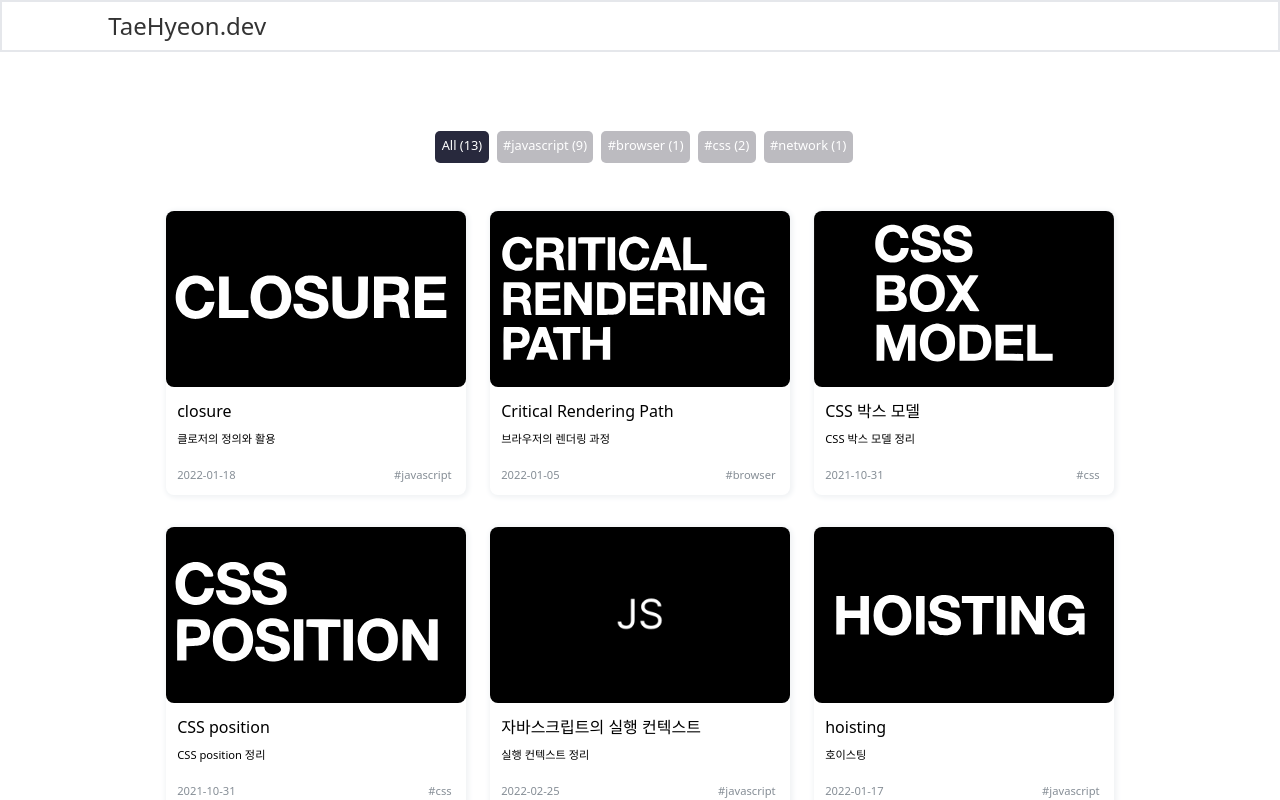
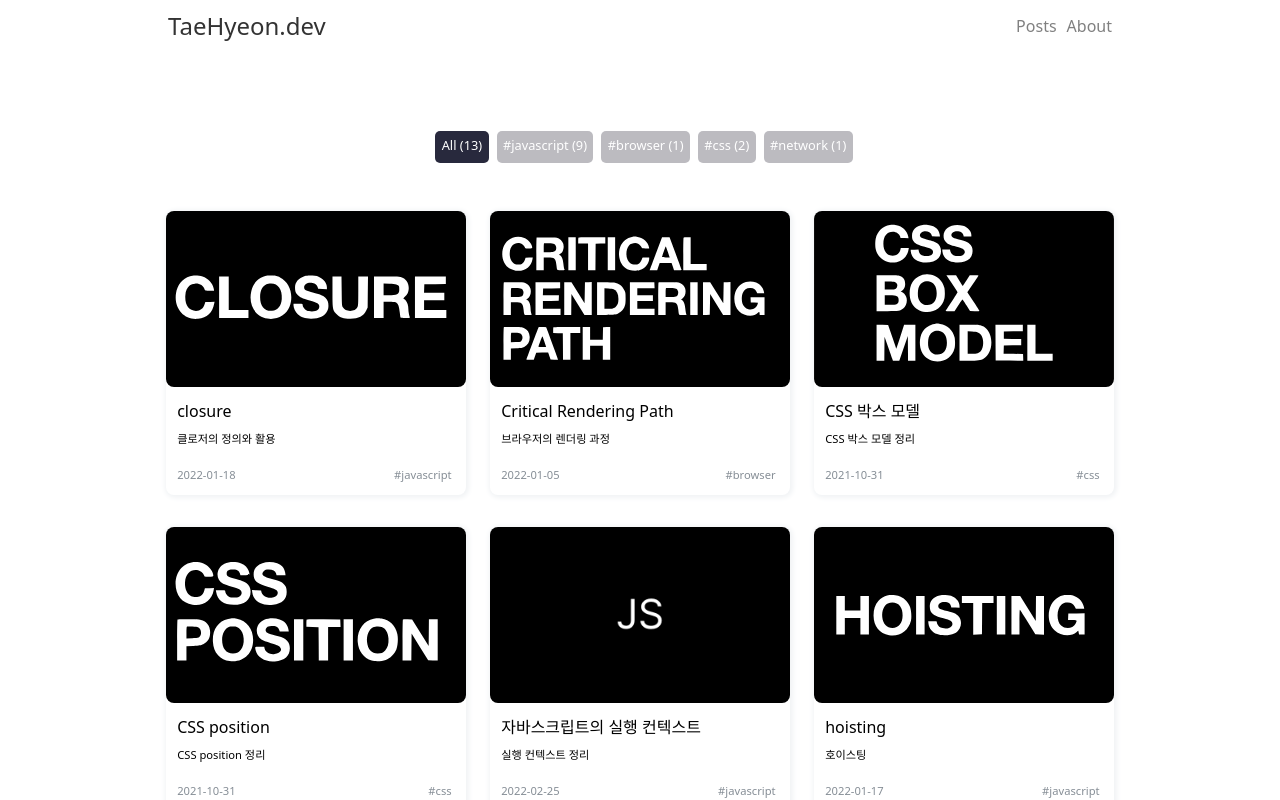
Before and after one commit to th2205/my-blog, a Next.js app: page / in a window 1280 px wide. Shown: the top 800 px of the page. Built offline with nearby package versions, Linux system fonts and the light colour scheme.

Commit message:
feat: add emotion

```diff
--- a/components/Header.tsx
+++ /dev/null
@@ -1,35 +0,0 @@
-import Head from "next/head";
-import Heading from "./Heading";
-import Link from "./Link";
-
-type HeaderProps = {
-  id?: string;
-  description?: string;
-};
-
-export default function Header({ id, description }: HeaderProps) {
-  const title = "TaeHyeon.dev";
-
-  return (
-    <>
-      <Head>
-        <title>{id || title}</title>
-        <link rel="icon" href="/favicon.ico" />
-        <meta name="description" content={description}></meta>
-      </Head>
-      <header className="w-screen py-1.5 fixed flex items-center border-2 justify-center bg-white z-40">
-        <div className="w-10/12 flex justify-between">
-          <Link href="/" underline={false}>
-            <Heading as="h2" weight="s">
-              {title}
-            </Heading>
-          </Link>
-          {/*<div className="flex justify-around items-center">*/}
-          {/*  <p>Posts</p>*/}
-          {/*  <p>About</p>*/}
-          {/*</div>*/}
-        </div>
-      </header>
-    </>
-  );
-}
--- /dev/null
+++ b/components/common/Header.tsx
@@ -0,0 +1,67 @@
+import styled from "@emotion/styled";
+import Head from "next/head";
+import Heading from "@/components/Heading";
+import Link from "@/components/Link";
+
+type HeaderProps = {
+  id?: string;
+  description?: string;
+};
+
+export default function Header({ id, description }: HeaderProps) {
+  const title = "TaeHyeon.dev";
+
+  return (
+    <>
+      <Head>
+        <title>{id || title}</title>
+        <link rel="icon" href="/favicon.ico" />
+        <meta name="description" content={description}></meta>
+      </Head>
+      <HeaderContainer>
+        <HeaderInnerContainer>
+          <Link href="/" underline={false}>
+            <Heading as="h2" weight="s">
+              {title}
+            </Heading>
+          </Link>
+          <HeaderItemContainer>
+            <HeaderItem>Posts</HeaderItem>
+            <HeaderItem>About</HeaderItem>
+          </HeaderItemContainer>
+        </HeaderInnerContainer>
+      </HeaderContainer>
+    </>
+  );
+}
+
+const HeaderContainer = styled.div`
+  width: 100vw;
+  height: 3.3rem;
+  position: fixed;
+  display: flex;
+  align-items: center;
+  justify-content: center;
+  background-color: white;
+  z-index: 999;
+`;
+
+const HeaderInnerContainer = styled.div`
+  width: 85%;
+  max-width: 59rem;
+  display: flex;
+  justify-content: space-between;
+  align-items: center;
+`;
+
+const HeaderItemContainer = styled.div`
+  display: flex;
+  align-items: center;
+  justify-content: center;
+  gap: 10px;
+`;
+
+const HeaderItem = styled.p`
+  color: gray;
+  cursor: pointer;
+`;
--- a/package.json
+++ b/package.json
@@ -9,6 +9,8 @@
     "start": "next start"
   },
   "dependencies": {
+    "@emotion/react": "^11.10.0",
+    "@emotion/styled": "^11.10.0",
     "classnames": "^2.3.1",
     "gray-matter": "^4.0.3",
     "next": "^12.0.1",
@@ -21,6 +23,7 @@
     "sass": "^1.43.4"
   },
   "devDependencies": {
+    "@emotion/babel-plugin": "^11.10.0",
     "@types/node": "^17.0.15",
     "@types/react": "^17.0.33",
     "@types/remark-prism": "^1.3.0",
--- a/pages/index.tsx
+++ b/pages/index.tsx
@@ -1,6 +1,6 @@
 import mdParser, { PostsData } from "../lib/MDparser";
 import Article from "../components/Article";
-import Header from "../components/Header";
+import Header from "@/components/common/Header";
 import { useHash } from "../hooks/useHash";
 import Tag from "../components/Tag";
 import TagItem from "../components/TagItem";
```
Also changed, not shown: tsconfig.json (+6 -1 lines), 1 other file (tests, documents, lock files or other folders).
